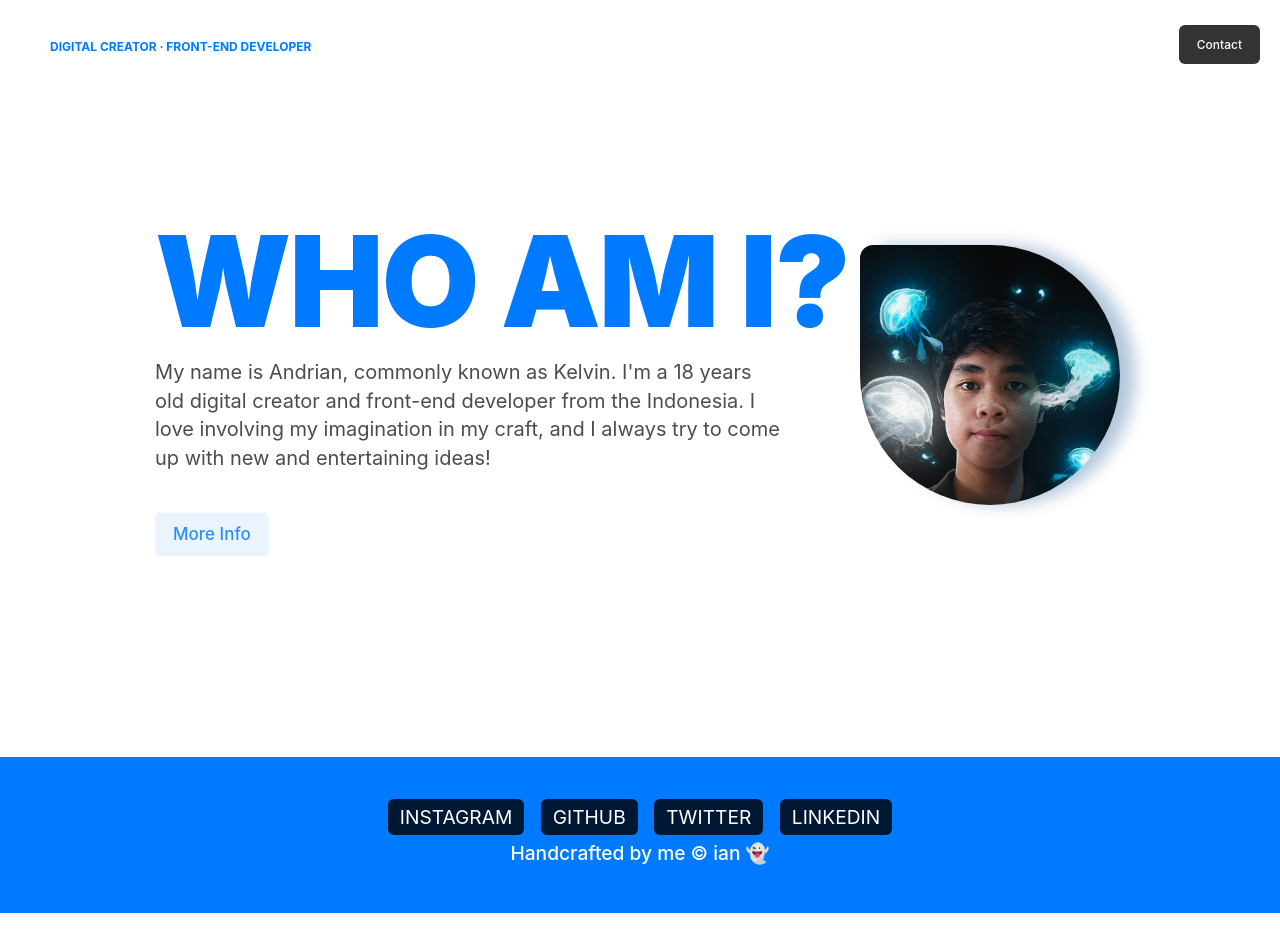
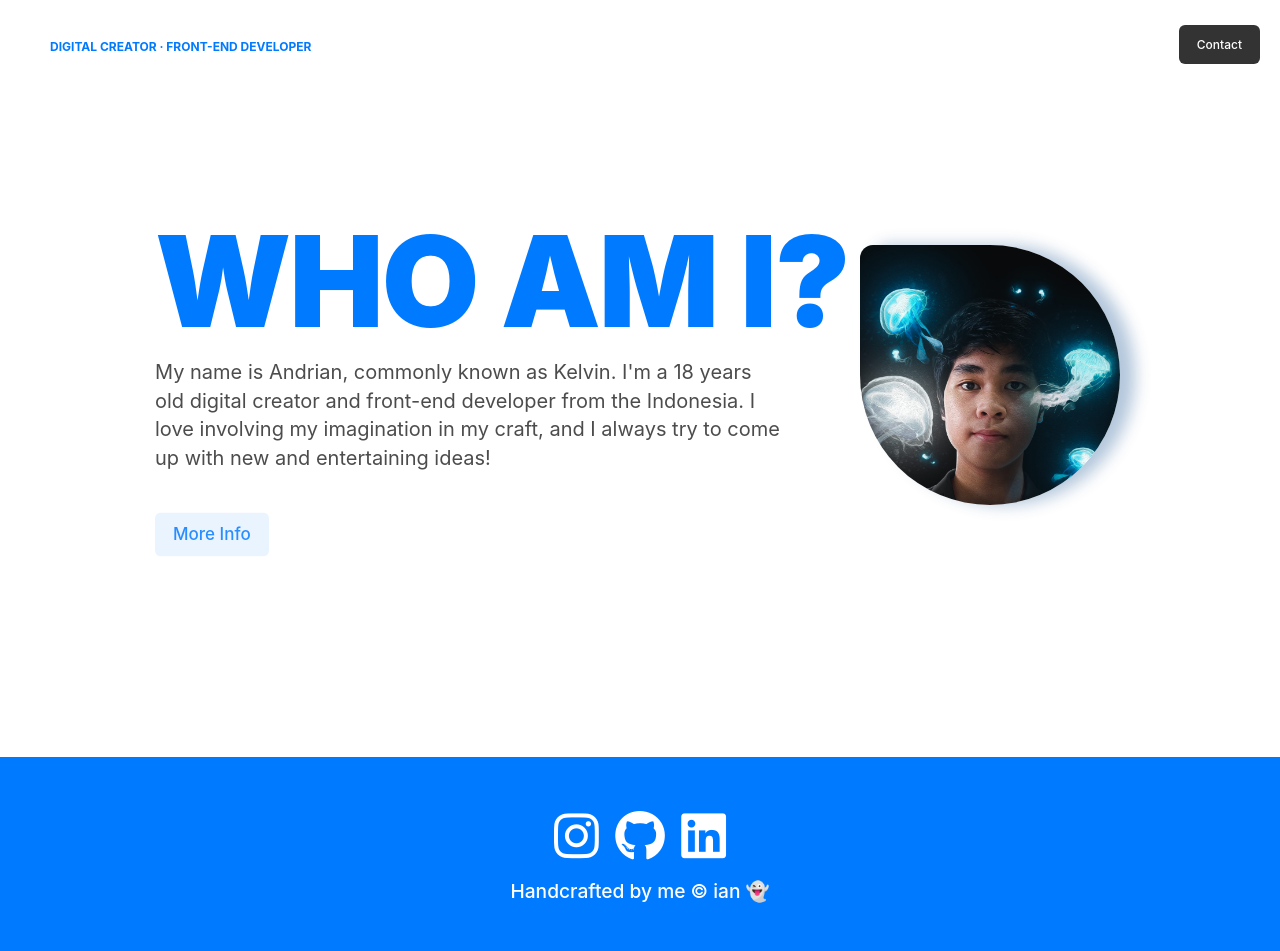
Before and after one commit to artxian/artxian.github.io, a plain HTML site: page index.html in a window 1280 px wide. Before the commit the page ends 913 px from the top, so only its background shows below. Drawn offline with Linux system fonts and the light colour scheme; a web font is replaced by a local one.

Commit message:
add fontawesome

```diff
--- a/index.html
+++ b/index.html
@@ -5,7 +5,8 @@
   <meta http-equiv="X-UA-Compatible" content="IE=edge">
   <meta name="viewport" content="width=device-width, initial-scale=1.0">
   <meta name="description" content="A website for Portfolio of the owner">
-    <meta name="theme-color" content="#007AFF"/>
+  <meta name="theme-color" content="#007AFF" />
+<script src="https://kit.fontawesome.com/a19b63e373.js" crossorigin="anonymous"></script>
 
 <title>Portfolio | ian</title>
 
@@ -36,7 +37,9 @@
 <!-- <img class="user-icon" src="images/user-photo.png">
         <h3 class="username"></h3>
         <h4 class="eth"></h4> -->
-        <div class="nav-hp">&#10010</div>
+<div class="nav-hp">
+&#10010
+</div>
 <button class="contact btn-blue">Contact</button>
 </header>
 <!-- END OF HEADER -->
@@ -47,7 +50,9 @@
 <div class="wmi">
 <div class="wmi1">
 <h1>WHO AM I?</h1>
-            <p> My name is Andrian, commonly known as Kelvin. I'm a <span class="age"></span> years old digital creator and front-end developer from the Indonesia. I love involving my imagination in my craft, and I always try to come up with new and entertaining ideas!</p>
+<p>
+My name is Andrian, commonly known as Kelvin. I'm a <span class="age"></span> years old digital creator and front-end developer from the Indonesia. I love involving my imagination in my craft, and I always try to come up with new and entertaining ideas!
+</p>
 <button class="btn-blue-blur"><a href="#about" style="text-decoration: none; color: #007AFF;">More Info</a></button>
 </div>
 <div class="wmi2">
@@ -58,12 +63,13 @@
 
 <footer id="footer">
 <div class="follow-up">
-            <a href="https://instagram.com/andriandme" target="_blank">INSTAGRAM</a>
-            <a href="https://github.com/artxian" target="_blank">GITHUB</a>
-            <a href="https://twitter.com/andriandme" target="_blank">TWITTER</a>
-            <a href="https://www.linkedin.com/in/kelvin-andrian-nataniel-63604b247/" target="_blank">LINKEDIN</a>
+<a href="https://instagram.com/andriandme" target="_blank"><i class="fa-brands fa-instagram"></i></a>
+<a href="https://github.com/artxian" target="_blank"><i class="fa-brands fa-github"></i></a>
+<a href="https://www.linkedin.com/in/kelvin-andrian-nataniel-63604b247/" target="_blank"><i class="fa-brands fa-linkedin"></i></a>
 </div>
-        <div class="copyright">Handcrafted by me &copy; ian 👻</div>
+<div class="copyright">
+Handcrafted by me &copy; ian 👻
+</div>
 </footer>
 
 <script src="script.js"></script>
--- a/style.css
+++ b/style.css
@@ -395,13 +395,10 @@ footer div {
 }
 
 footer div.follow-up a {
-  font-size: 1.5vw;
-  background-color: rgba(0, 0, 0, .8);
+  font-size: 4vw;
   color: rgba(255, 255, 255, 1);
   text-decoration: none;
-  padding: 6px 12px;
   margin: 0 6px;
-  border-radius: 6px;
 }
 
 footer .copyright {
@@ -520,10 +517,6 @@ footer .copyright {
 
   /* FOOTER */
 
-  footer .follow-up a {
-    font-size: 2vw;
-  }
-
   footer .copyright {
     font-size: 2.25vw;
   }
```
Lines whose indentation alone changed are shown as unchanged.
